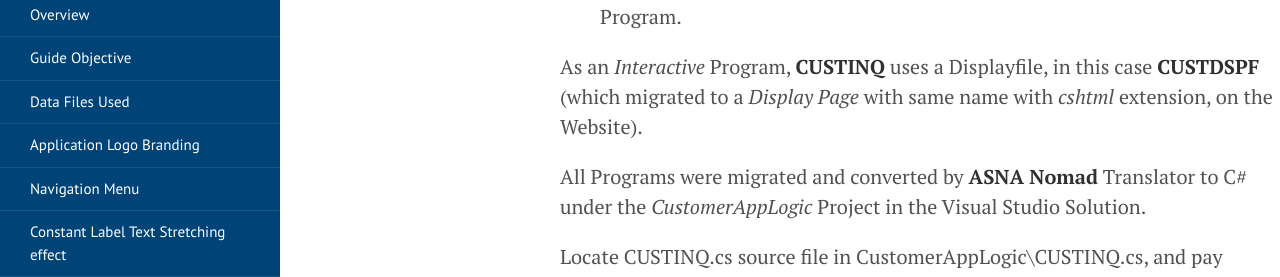
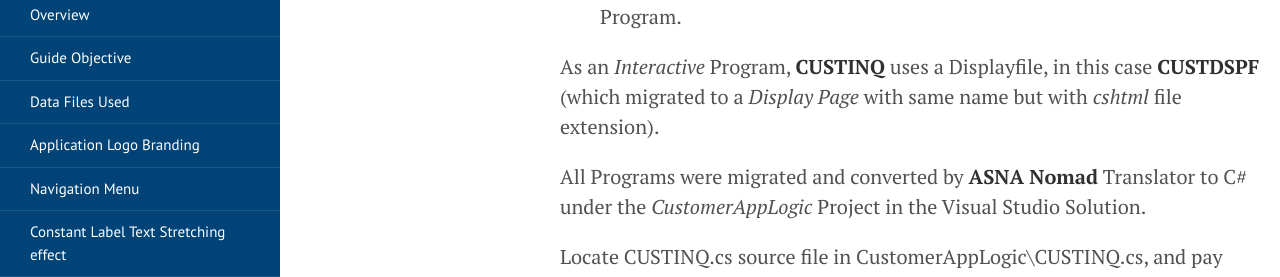
Before and after one commit to ASNA/SunFarm, a Jekyll site: the page built from docs/merging-two-screens.md, in a window 1280 px wide and 900 px high, scrolled down 3032 px. Shown: the part 177-454 px from the top of the window. Built offline with Jekyll 4.4.1, drawn with Linux system fonts in a browser that asks for light colours.

Commit message:
Better description.

```diff
--- a/docs/merging-two-screens.md
+++ b/docs/merging-two-screens.md
@@ -62,7 +62,7 @@ The data we need to display comes from a different *Logical* database file, not
 1. **CUSTINQ** -- Customer Inquiry *Interactive* Program.
 2. **CUSTCALC** -- Customer Calculations (i.e. Total Sales and Returns) *Batch* Program.
 
-As an *Interactive* Program, **CUSTINQ** uses a Displayfile, in this case **CUSTDSPF** (which migrated to a *Display Page* with same name with *cshtml* extension, on the Website).
+As an *Interactive* Program, **CUSTINQ** uses a Displayfile, in this case **CUSTDSPF** (which migrated to a *Display Page* with same name but with *cshtml* file extension).
 
 All Programs were migrated and converted by **ASNA Nomad** Translator to C# under the *CustomerAppLogic* Project in the Visual Studio Solution.
 
```
